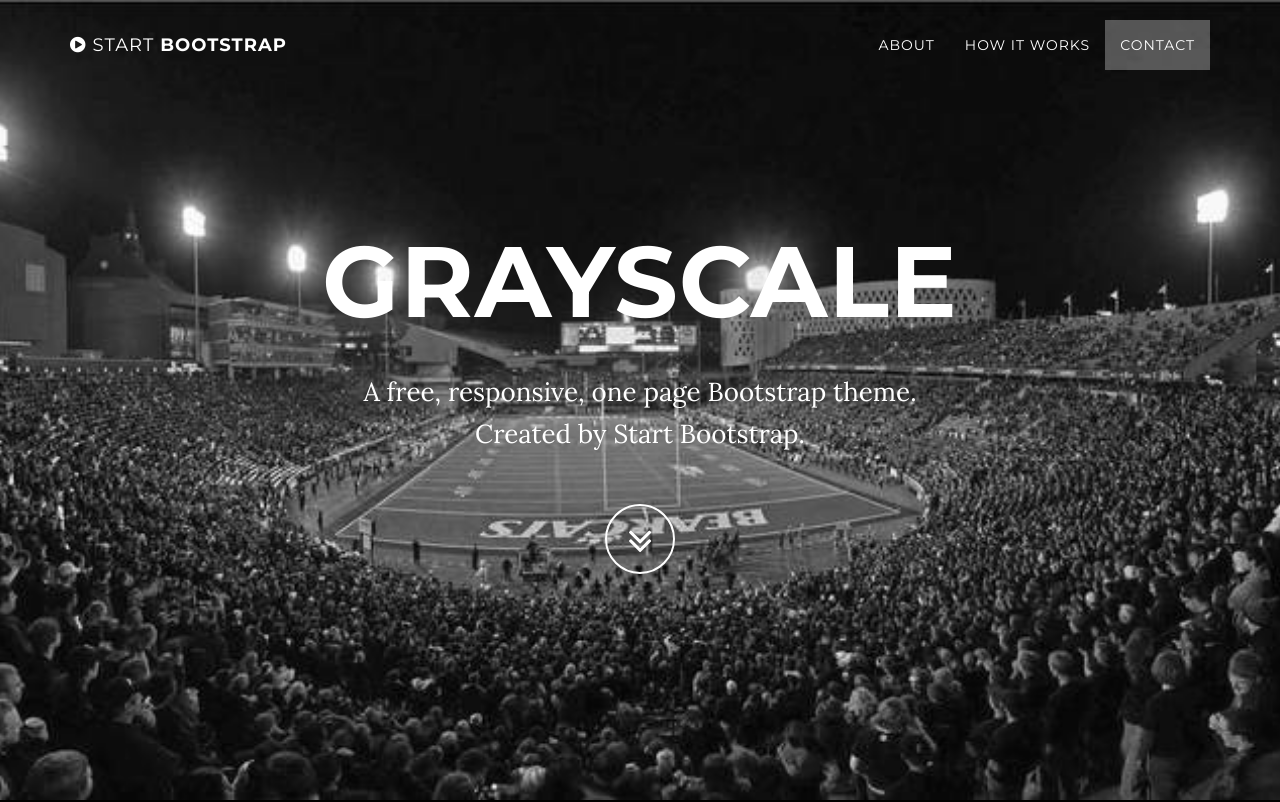
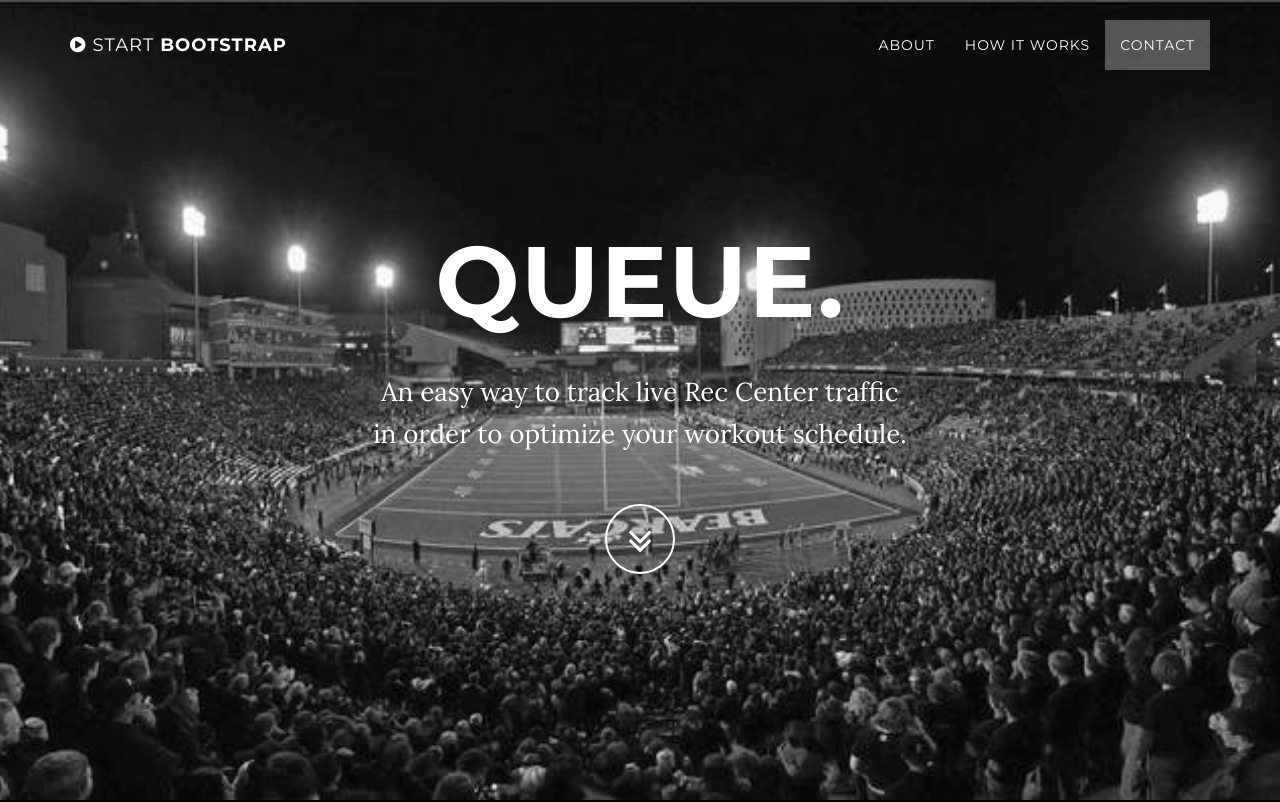
Before and after one commit to ZaidKaleem/Qeue, a plain HTML site: page index.html in a window 1280 px wide. Shown: the top 802 px of the page. Drawn offline with Linux system fonts and the light colour scheme; some packages are replaced by stand-ins of ours.

Commit message:
New title and text

```diff
--- a/index.html
+++ b/index.html
@@ -74,8 +74,8 @@
             <div class="container">
                 <div class="row">
                     <div class="col-md-8 col-md-offset-2">
-                        <h1 class="brand-heading">Grayscale</h1>
-                        <p class="intro-text">A free, responsive, one page Bootstrap theme.<br>Created by Start Bootstrap.</p>
+                        <h1 class="brand-heading">Queue.</h1>
+                        <p class="intro-text">An easy way to track live Rec Center traffic <br> in order to optimize your workout schedule. </p>
                         <a href="#about" class="btn btn-circle page-scroll">
                             <i class="fa fa-angle-double-down animated"></i>
                         </a>
@@ -88,7 +88,7 @@
     <!-- About Section -->
     <section id="about" class="container content-section text-center">
         <div class="row">
-            <div class="col-lg-8 col-lg-offset-2">
+   intro-bg.         <div class="col-lg-8 col-lg-offset-2">
                 <h2>About Grayscale</h2>
                 <p>Grayscale is a free Bootstrap 3 theme created by Start Bootstrap. It can be yours right now, simply download the template on <a href="http://startbootstrap.com/template-overviews/grayscale/">the preview page</a>. The theme is open source, and you can use it for any purpose, personal or commercial.</p>
                 <p>This theme features stock photos by <a href="http://gratisography.com/">Gratisography</a> along with a custom Google Maps skin courtesy of <a href="http://snazzymaps.com/">Snazzy Maps</a>.</p>
```
